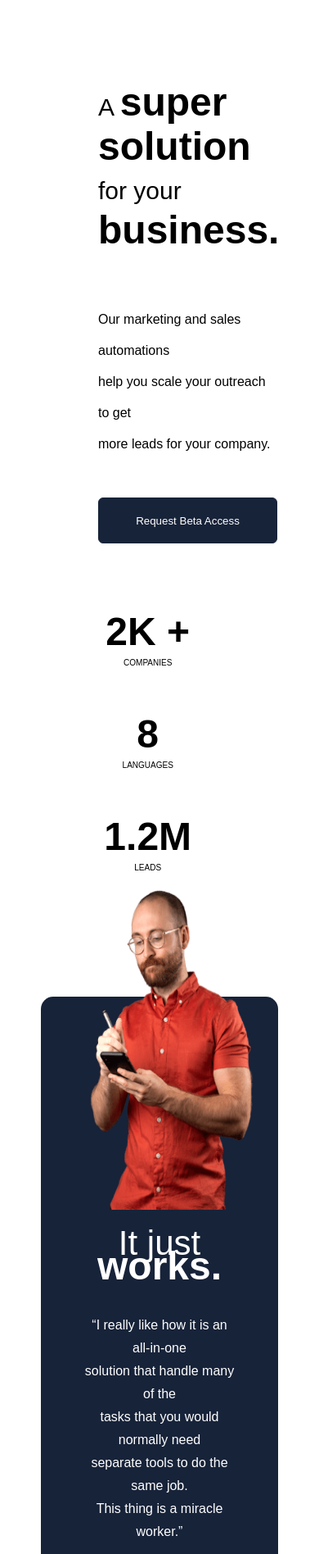
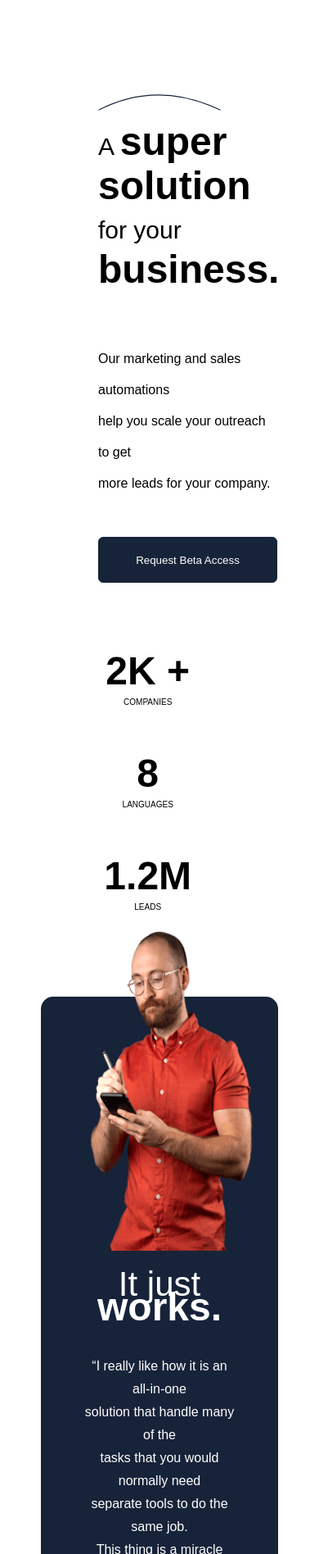
Before and after one commit to codeafrik/Project-1, a plain HTML site: page index.html in a window 390 px wide. Shown: the part 84-1980 px from the top of the page at 82% size. Drawn offline with Linux system fonts and the light colour scheme.

Commit message:
responsive

```diff
--- a/index.html
+++ b/index.html
@@ -5,8 +5,9 @@
         <meta name="viewport" content="width=device-width, initial-scale=1.0" />
         <title>Landing Page</title>
         <link rel="stylesheet" href="style.css" />
-        <link rel="preconnect" href="https://fonts.googleapis.com"><link rel="preconnect" href="https://fonts.gstatic.com" crossorigin>
-        <link href="https://fonts.googleapis.com/css2?family=Epilogue:ital,wght@0,700;1,400&display=swap" rel="stylesheet">
+        <link rel="preconnect" href="https://fonts.googleapis.com">
+        <link rel="preconnect" href="https://fonts.gstatic.com" crossorigin>
+        <link href="https://fonts.googleapis.com/css2?family=Epilogue:wght@700&display=swap" rel="stylesheet">
     </head>
     <body>
         <header>
@@ -25,6 +26,7 @@
 
              <div class="left">
                 <p class="first">
+                    <img src="images/pattern-curved-line-1.svg" alt="curved line" class="curve"> <br>
                     A <span class="bold"> super solution </span><br> for your <span class="bold"> business.</span>
                 </p>
                 <p>
--- a/style.css
+++ b/style.css
@@ -103,6 +103,9 @@ body {
     line-height: 38px;
 }
 
+.curve {
+    padding-left: 80px;
+}
 .left p {
     padding-bottom: 30px;
 }
@@ -206,6 +209,10 @@ body {
     .left {
         z-index: 1;
     }
+    .curve {
+        width: 350px;
+        height: 40px;
+    }
 
     .right {
         width: 90%;
@@ -298,6 +305,12 @@ body {
         padding-left: -80px;
     }
 
+    .curve {
+        padding-left: 0px;
+        width: 150px;
+        height: 20px;
+    }
+
     .left p:first-child {
         font-size: 30px;
 
@@ -325,7 +338,7 @@ body {
         position: absolute;
         top: 1280px;
         width: auto;
-        height: 740px;
+        height: 800px;
 
 
 
@@ -336,7 +349,7 @@ body {
         width: 200px;
         height: 50px;
         left: 60px;
-        top: -130px;
+        top: -80px;
         position: absolute;
 
 
@@ -348,10 +361,11 @@ body {
     .right2 {
         text-align: center;
         position: relative;
-        top: 200px;
+        top: 250px;
         padding: 25px 0;
         width: 100%;
     }
+
     footer {
         display: inline-block;
         text-align: center;
```
